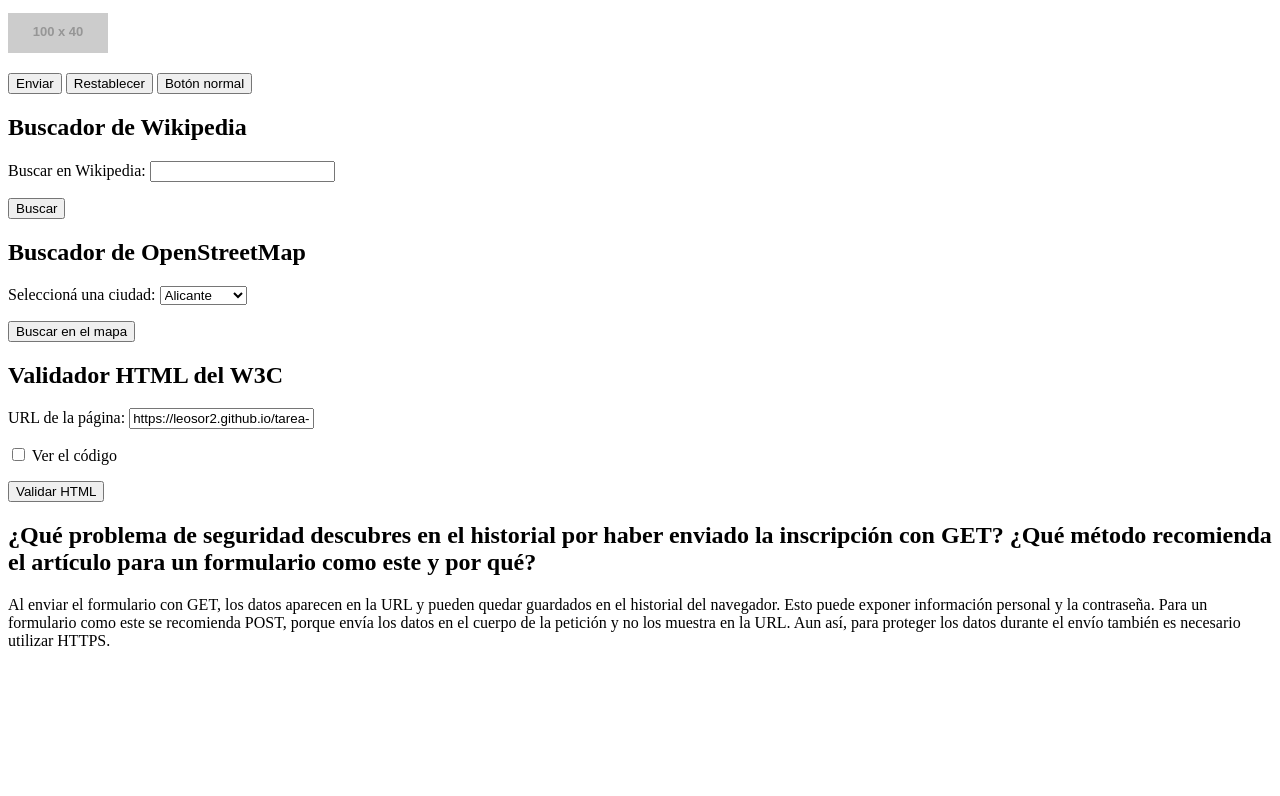
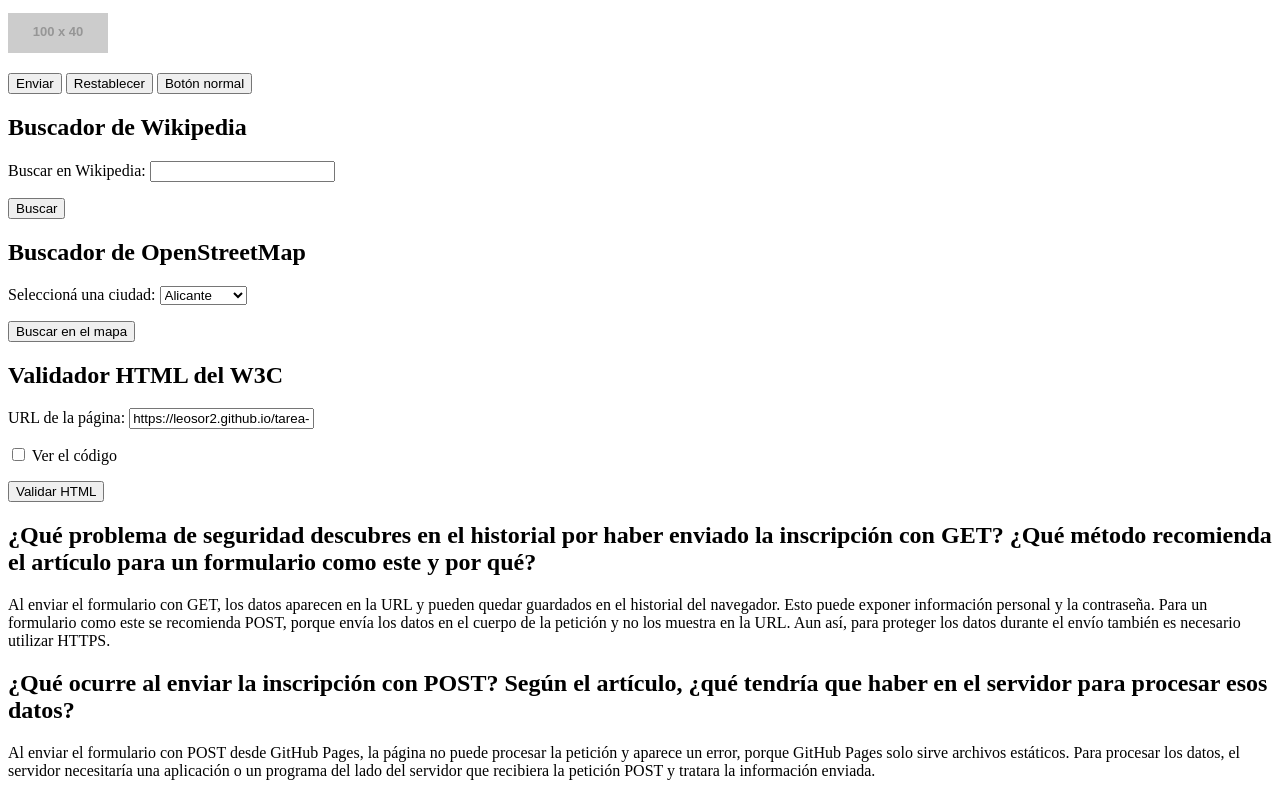
Before and after one commit to leosor2/tarea-1-9-formularios, a plain HTML site: page index.html in a window 1280 px wide. Shown: the part 1188-1984 px from the top of the page. Before the commit the page ends 1854 px from the top, so only its background shows below. Drawn offline with Linux system fonts and the light colour scheme; placeholder pictures from the web are drawn by us.

Commit message:
relexion post

```diff
--- a/index.html
+++ b/index.html
@@ -213,5 +213,8 @@
 <h2>¿Qué problema de seguridad descubres en el historial por haber enviado la inscripción con GET? ¿Qué método recomienda el artículo para un formulario como este y por qué?</h2>
 
 <p>Al enviar el formulario con GET, los datos aparecen en la URL y pueden quedar guardados en el historial del navegador. Esto puede exponer información personal y la contraseña. Para un formulario como este se recomienda POST, porque envía los datos en el cuerpo de la petición y no los muestra en la URL. Aun así, para proteger los datos durante el envío también es necesario utilizar HTTPS.</p>
+<h2>¿Qué ocurre al enviar la inscripción con POST? Según el artículo, ¿qué tendría que haber en el servidor para procesar esos datos?</h2>
+
+<p>Al enviar el formulario con POST desde GitHub Pages, la página no puede procesar la petición y aparece un error, porque GitHub Pages solo sirve archivos estáticos. Para procesar los datos, el servidor necesitaría una aplicación o un programa del lado del servidor que recibiera la petición POST y tratara la información enviada.</p>
 </body>
 </html>
```
